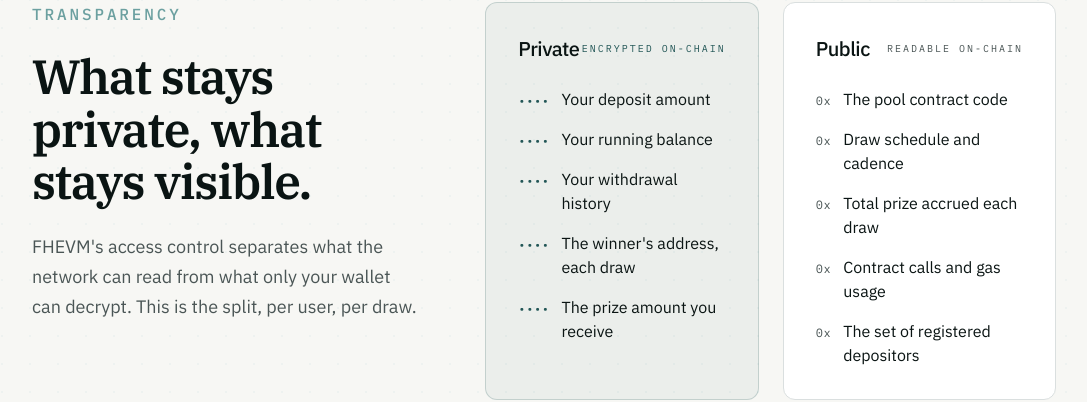
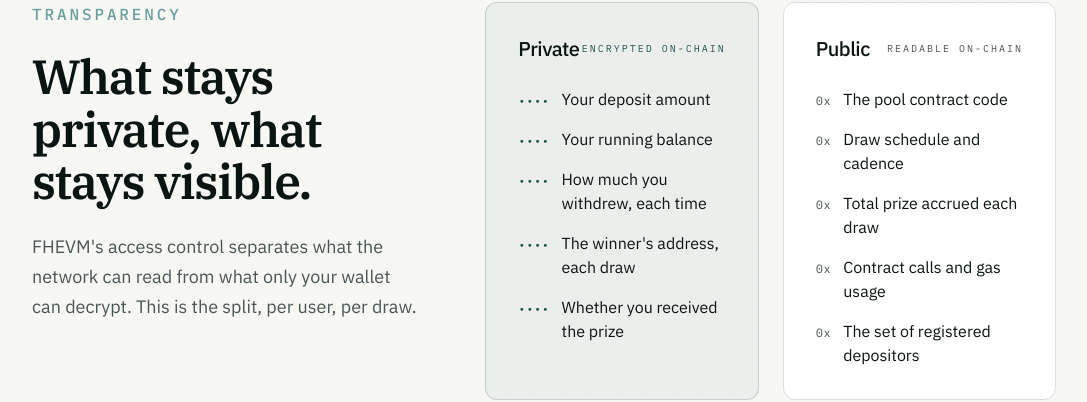
Before and after one commit to CECILIA-MULANDI/Fumbo, a Next.js app in the folder packages/frontend/: page / in a window 1280 px wide. Shown: the part 2702-3104 px from the top of the page, without its empty margins (96-1183 px from the left). Built offline with nearby package versions, Linux system fonts and the light colour scheme; no server answers; what @zama-fhe/react-sdk, @zama-fhe/sdk, wagmi would draw is missing.

Commit message:
fix(landing): correct privacy claims to match on-chain behavior

```diff
--- a/packages/frontend/components/landing/privacy-columns.tsx
+++ b/packages/frontend/components/landing/privacy-columns.tsx
@@ -1,9 +1,9 @@
 const privateItems = [
   "Your deposit amount",
   "Your running balance",
-  "Your withdrawal history",
+  "How much you withdrew, each time",
   "The winner's address, each draw",
-  "The prize amount you receive",
+  "Whether you received the prize",
 ];
 
 const publicItems = [
```
